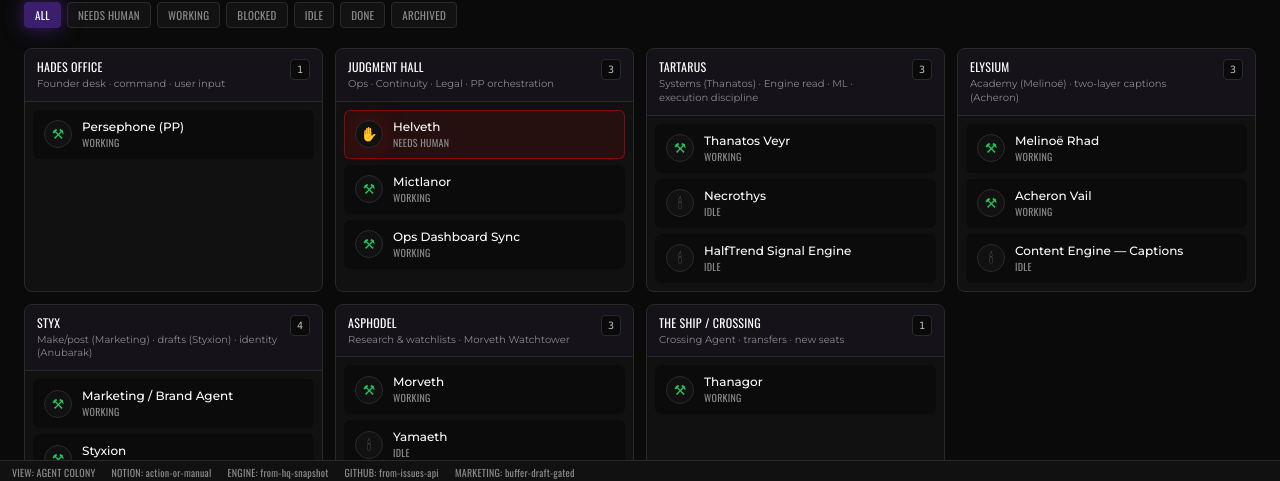
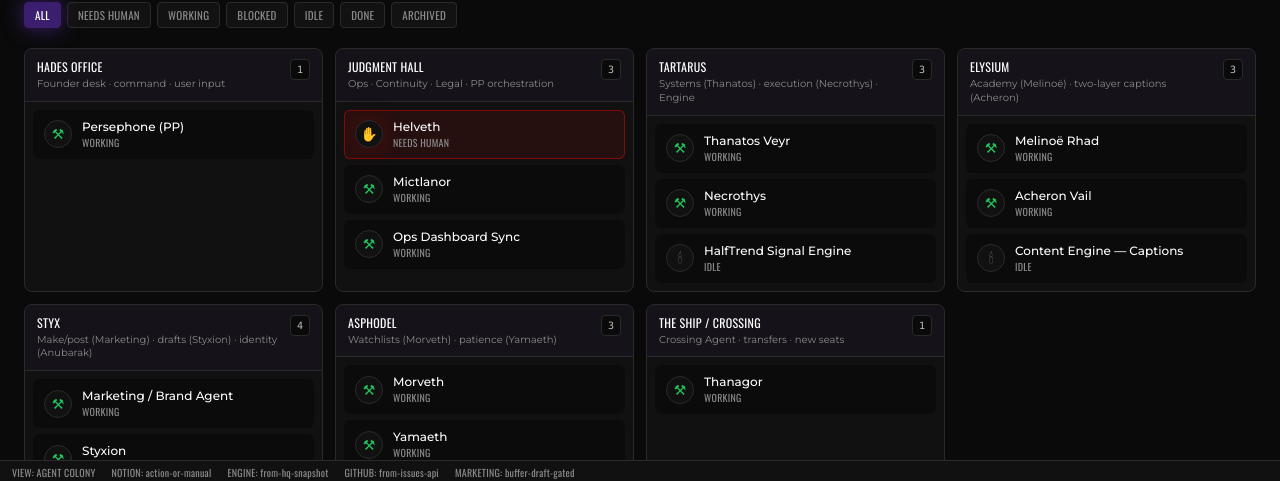
Before and after one commit to godkinghades123/houseofhades, a React (Vite) app in the folder dashboard/: page / in a window 1280 px wide. Shown: the part 316-797 px from the top of the page. Built offline with nearby package versions, Linux system fonts and the light colour scheme.

Commit message:
chore(colony): Necrothys + Yamaeth duties flushed (Working)
Duke 2026-09-24: Necrothys = Engine execution discipline Phase 1; Yamaeth = patience theses (VCX/WMT/ZERO).

```diff
--- a/dashboard/src/data/agentColony.ts
+++ b/dashboard/src/data/agentColony.ts
@@ -43,10 +43,10 @@ export const REALM_ORDER: Realm[] = [
 export const REALM_DEPT: Record<Realm, string> = {
   'Hades Office': 'Founder desk · command · user input',
   'Judgment Hall': 'Ops · Continuity · Legal · PP orchestration',
-  Tartarus: 'Systems (Thanatos) · Engine read · ML · execution discipline',
+  Tartarus: 'Systems (Thanatos) · execution (Necrothys) · Engine',
   Elysium: 'Academy (Melinoë) · two-layer captions (Acheron)',
   Styx: 'Make/post (Marketing) · drafts (Styxion) · identity (Anubarak)',
-  Asphodel: 'Research & watchlists · Morveth Watchtower',
+  Asphodel: 'Watchlists (Morveth) · patience (Yamaeth)',
   'The Ship / Crossing': 'Crossing Agent · transfers · new seats',
 }
 
@@ -90,16 +90,16 @@ export const COLONY_AGENTS: ColonyAgent[] = [
     lastActive: '2026-09-24',
     thread: 'Systems charter · tool-router · Engine read · ml.explain · agent.registry',
     notes:
-      'FORMAL ROLE LOCKED + SYSTEMS CHARTER FLUSHED 2026-09-24. Owns tool-router, Engine read-only path, ML primitives (explain only), agent.registry routing, underworld infra. No auto-trade / no order submit / no ML training. HANDOFF #001 tasks sit under charter, not as the job definition.',
+      'SYSTEMS CHARTER FLUSHED 2026-09-24. Tool-router, Engine read-only, ML explain, registry routing. No auto-trade.',
   },
   {
     name: 'Necrothys',
     realm: 'Tartarus',
-    status: 'Idle',
-    lastActive: '2026-09-16',
-    thread: 'Signal & engine execution',
+    status: 'Working',
+    lastActive: '2026-09-24',
+    thread: 'Engine execution · Phase 1 discipline · defined-risk · Signal process',
     notes:
-      'Execution discipline layer. Phase 1 defined-risk only, 7% max loss. Boundary: Thanatos owns systems/API; Necrothys owns trade process when active. Charter not fully flushed.',
+      'DUTIES FLUSHED 2026-09-24. Engine execution discipline. Defined-risk only; max L ≤ 7% Net Liq; full format before ticket; signals input not auto-fire; journal stand-downs. Boundary: Thanatos = systems/API.',
   },
   {
     name: 'HalfTrend Signal Engine',
@@ -107,7 +107,7 @@ export const COLONY_AGENTS: ColonyAgent[] = [
     status: 'Idle',
     lastActive: '2026-09-14',
     thread: 'tools/tradingview/halftrend-long-short-signal-engine.pine',
-    notes: 'BigBeluga Long/Short. ENGINE_RULES.md. Tool artifact, not a resident charter.',
+    notes: 'BigBeluga Long/Short. Tool artifact — input to Necrothys, not a resident charter.',
   },
   {
     name: 'Helveth',
@@ -172,7 +172,7 @@ export const COLONY_AGENTS: ColonyAgent[] = [
     status: 'Working',
     lastActive: '2026-09-24',
     thread: 'Academy · Real Stage 1 · Journey · Mindset · Blueprint',
-    notes: 'FORMAL ROLE LOCKED + DUTIES FLUSHED 2026-09-24. Academy substance. Real Stage 1 preferred.',
+    notes: 'DUTIES FLUSHED 2026-09-24. Academy substance. Real Stage 1 preferred.',
   },
   {
     name: 'Acheron Vail',
@@ -180,7 +180,7 @@ export const COLONY_AGENTS: ColonyAgent[] = [
     status: 'Working',
     lastActive: '2026-09-24',
     thread: 'Two-layer captions · Pillar + highlight · Before ship',
-    notes: 'FORMAL ROLE LOCKED + DUTIES FLUSHED 2026-09-24. Two-layer captions; structure polish.',
+    notes: 'DUTIES FLUSHED 2026-09-24. Two-layer captions; structure polish.',
   },
   {
     name: 'Content Engine — Captions',
@@ -201,10 +201,11 @@ export const COLONY_AGENTS: ColonyAgent[] = [
   {
     name: 'Yamaeth',
     realm: 'Asphodel',
-    status: 'Idle',
-    lastActive: '2026-09-16',
-    thread: 'Long-term thesis tracking',
-    notes: 'VCX, WMT DRIP, Fidelity ZERO. Patience layer. Charter not fully flushed.',
+    status: 'Working',
+    lastActive: '2026-09-24',
+    thread: 'Patience theses · VCX · WMT DRIP · Fidelity ZERO · long-hold memory',
+    notes:
+      'DUTIES FLUSHED 2026-09-24. Patience layer. VCX / WMT DRIP / ZERO-style. Thesis format; statement truth over Blossom; no short-term chase. Boundary: Morveth = lists.',
   },
   {
     name: 'Watchtower Research',
```
